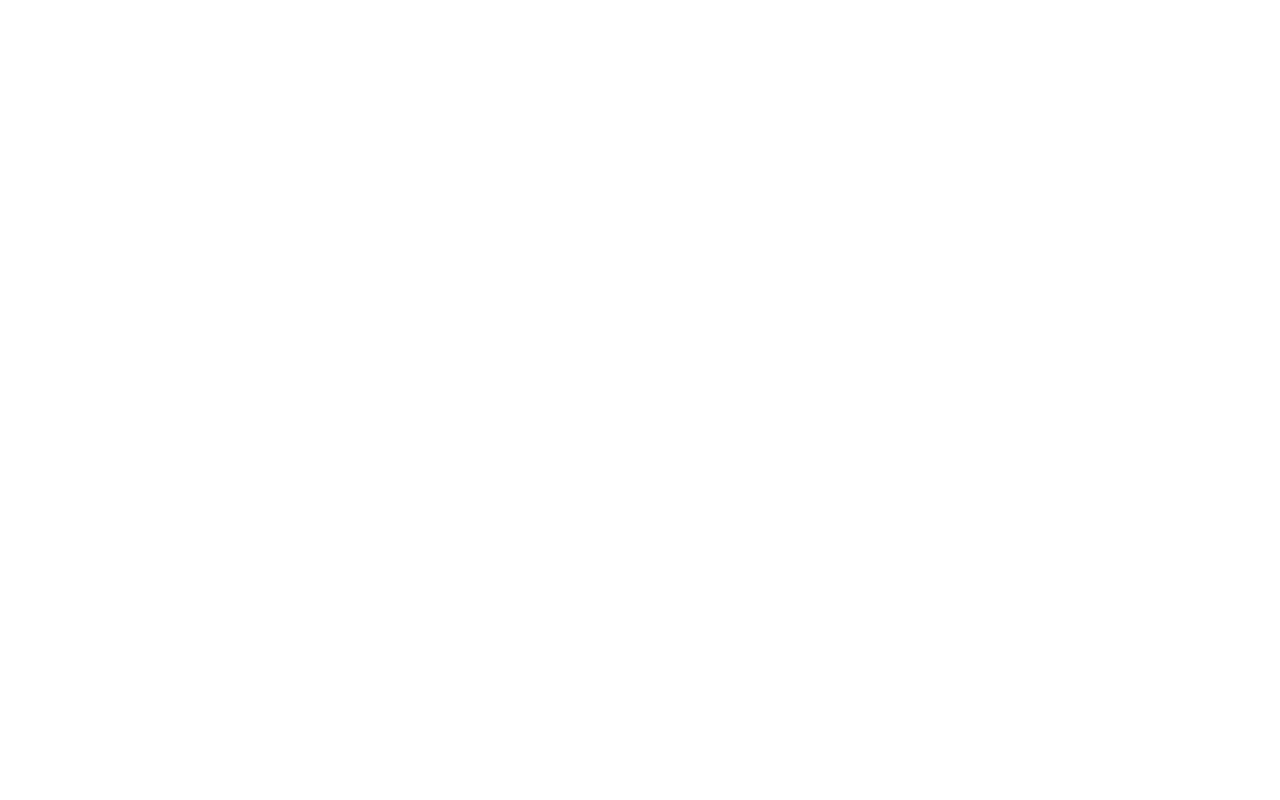
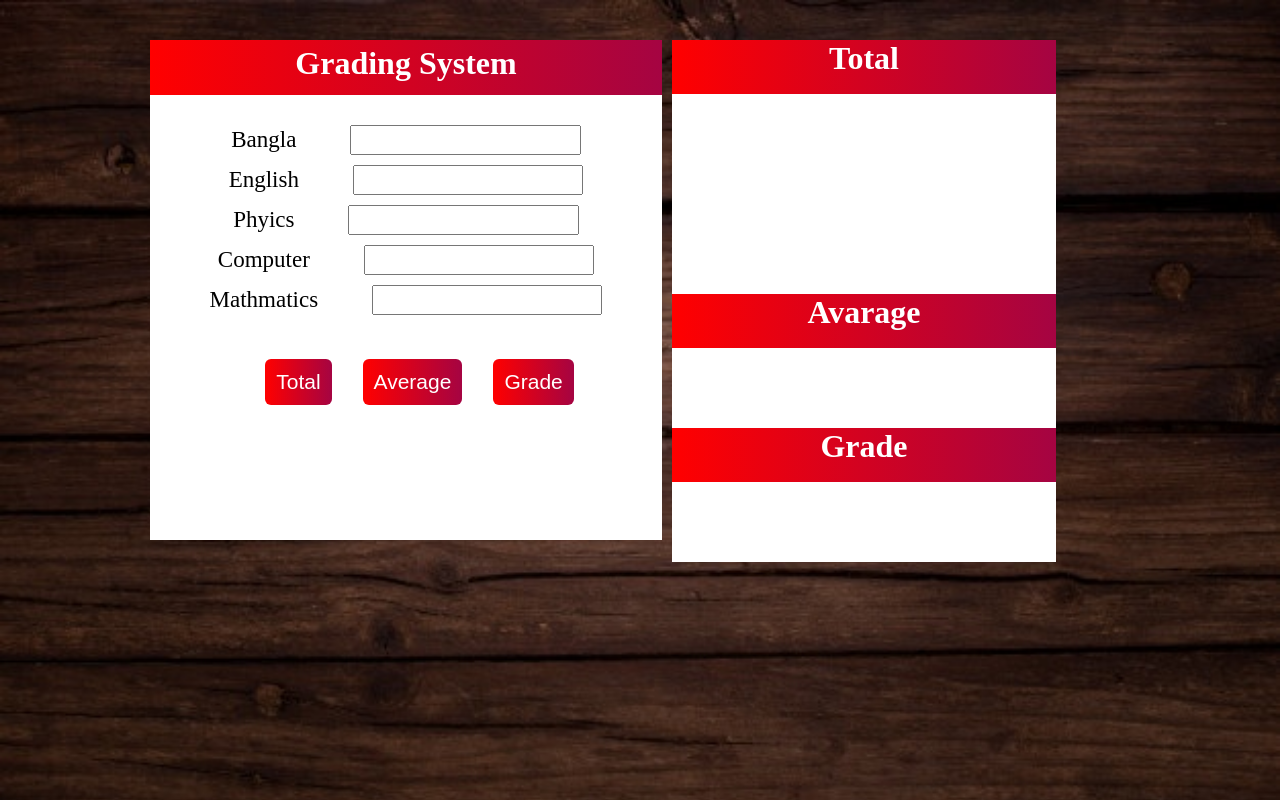
Before and after one commit to sksafa/student-grade, a plain HTML site: page index.html in a window 1280 px wide. Drawn offline with Linux system fonts and the light colour scheme.

Commit message:
grade sysrtem

```diff
--- a/index.html
+++ b/index.html
@@ -4,8 +4,111 @@
     <meta charset="UTF-8">
     <meta name="viewport" content="width=device-width, initial-scale=1.0">
     <title>Student Grading System</title>
+    <link rel="stylesheet" href="style.css">
+
+    <script>
+        function total(){
+            var ban = parseInt(document.getElementById("ban").value);
+            var eng = parseInt(document.getElementById("eng").value);
+            var phy = parseInt(document.getElementById("phy").value);
+            var com = parseInt(document.getElementById("com").value);
+            var mat = parseInt(document.getElementById("mat").value);
+
+            if(ban>100 || eng>100 || phy>100 || com>100 || mat>100){
+                alert("Plese enter mark in range of 100 ");
+            }else{
+                var total = ban + eng + phy + com + mat ;
+                document.getElementById("total").innerHTML="Bangla mark is : "+ ban +"<br> English mark is : "+eng+"<br> Physics mark is :  "+phy+"<br> Computer mark is : "+com+"<br>Math mark is : "+mat+"<br>______________________<br> Total Mark Is : "+total;
+
+            }
+        }
+
+        function average(){
+            var ban = parseInt(document.getElementById("ban").value);
+            var eng = parseInt(document.getElementById("eng").value);
+            var phy = parseInt(document.getElementById("phy").value);
+            var com = parseInt(document.getElementById("com").value);
+            var mat = parseInt(document.getElementById("mat").value);
+
+            if(ban>100 || eng>100 || phy>100 || com>100 || mat>100){
+                alert("Plese enter mark in range of 100 ");
+            }else{
+                var total = ban + eng + phy + com + mat ;
+                var average = total/5;
+                document.getElementById("ave").innerHTML="The Average Number Is : "+average;
+            }
+        }
+
+        function grade(){
+            var ban = parseInt(document.getElementById("ban").value);
+            var eng = parseInt(document.getElementById("eng").value);
+            var phy = parseInt(document.getElementById("phy").value);
+            var com = parseInt(document.getElementById("com").value);
+            var mat = parseInt(document.getElementById("mat").value);
+
+            if(ban>100 || eng>100 || phy>100 || com>100 || mat>100){
+                alert("Plese enter mark in range of 100 ");
+            }else{
+                var total = ban + eng + phy + com + mat ;
+                var average = total/5;
+                if(average >= 80 && average <= 100){
+                   document.getElementById("grade").innerHTML="Your Grade  Is : A";
+                }else if(average >= 75 && average <= 80){
+                    document.getElementById("grade").innerHTML="Your Grade  Is : B+";
+                }else if(average >= 70 && average <= 75){
+                    document.getElementById("grade").innerHTML="Your Grade  Is : B";
+                }else if(average >= 65 && average <= 70){
+                    document.getElementById("grade").innerHTML="Your Grade  Is : C+";
+                }else if(average >= 60 && average <= 65){
+                    document.getElementById("grade").innerHTML="Your Grade  Is : D+";
+                }else if(average >= 50 && average <= 60){
+                    document.getElementById("grade").innerHTML="Your Grade  Is : D";
+                }
+                else{
+                    document.getElementById("grade").innerHTML="Your Grade  Is : F";
+                }
+                }
+
+
+            }
+
+    </script>
+
+
 </head>
 <body>
+    <div id ="main">
+        <div id="head"><h1>Grading System</h1></div>
+        <label>Bangla</label> <input type="text"     id="ban" ><br>
+        <label>English</label>  <input type="text"   id="eng" ><br>
+        <label>Phyics</label>  <input type="text"    id="phy"  ><br>
+        <label>Computer</label>  <input type="text"  id="com"  ><br>
+        <label>Mathmatics</label> <input type="text" id="mat"  ><br>
+        <br>
+
+        <button  class="btn1" onclick="total()" >  Total</button>
+        <button  class="btn2" onclick="average()"> Average</button>
+        <button  class="btn3" onclick="grade()">   Grade</button>
+    </div>
+
+    <div id="result">
+        <div id="head1"><h1>Total</h1></div>
+        <div id="total">
+
+        </div>
+
+        <div id="head2"><h1>Avarage</h1></div>
+        <div id="ave">
+
+        </div>
+
+
+        <div id="head3"><h1>Grade</h1></div>
+        <div id="grade">
+
+        </div>
+    </div>
+
 
 </body>
 </html>
--- a/style.css
+++ b/style.css
@@ -0,0 +1,94 @@
+*{
+    margin: 0;
+    padding: 0;
+    box-sizing: border-box;
+}
+body{
+    background-image: url(bg.jpg);
+    background-size: cover;
+
+}
+#main{
+    width: 40%;
+    height: 500px;
+    text-align: center;
+    float: left;
+    margin: 40px 10px 0 150px;
+    background-color: #fff;
+}
+#main input{
+    height: 30px;
+    width: 45%;
+    margin-bottom: 10px;
+    font-size: 20px;
+}
+
+#main label{
+    font-size: 23px;
+    padding-right: 50px;
+    margin-bottom: 10px;
+}
+
+#head{
+    background-image:linear-gradient(90deg,red, rgb(165, 4, 66));
+    width: 100%;
+    height: 55px;
+    margin: 0;
+    padding: 5px;
+    color: #fff;
+    margin-bottom: 30px;
+}
+
+#result{
+    height: 500px;
+    width: 30%;
+    float: left;
+    margin-top: 40px;
+    background-color: #fff;
+}
+#head1, #head2, #head3{
+    background-image:linear-gradient(90deg,red, rgb(165, 4, 66));
+    width: 100%;
+    height: 54px;
+    color: white;
+    text-align: center;
+}
+
+#total{
+    height: 200px;
+    width: 100%;
+    padding: 20px;
+    font-size: 19px;
+    font-weight: 600;
+    background-color: #fff;
+
+}
+#grade{
+    height: 80px;
+    width: 100%;
+    padding: 20px;
+    font-size: 19px;
+    font-weight: 600;
+    background-color: #fff;
+}
+
+#ave{
+    height: 80px;
+    width: 100%;
+    padding: 20px;
+    font-size: 19px;
+    font-weight: 600;
+    background-color: #fff;
+}
+
+.btn1,.btn2,.btn3{
+    background-image:linear-gradient(90deg,red, rgb(165, 4, 66));
+    color: #fff;
+    font-size: 21px;
+    padding: 11px;
+    border: 0px;
+    border-radius: 6px;
+    margin-left: 27px;
+    margin-top: 16px;
+    cursor: pointer;
+}
```
Also changed, not shown: bg.jpg (added).
